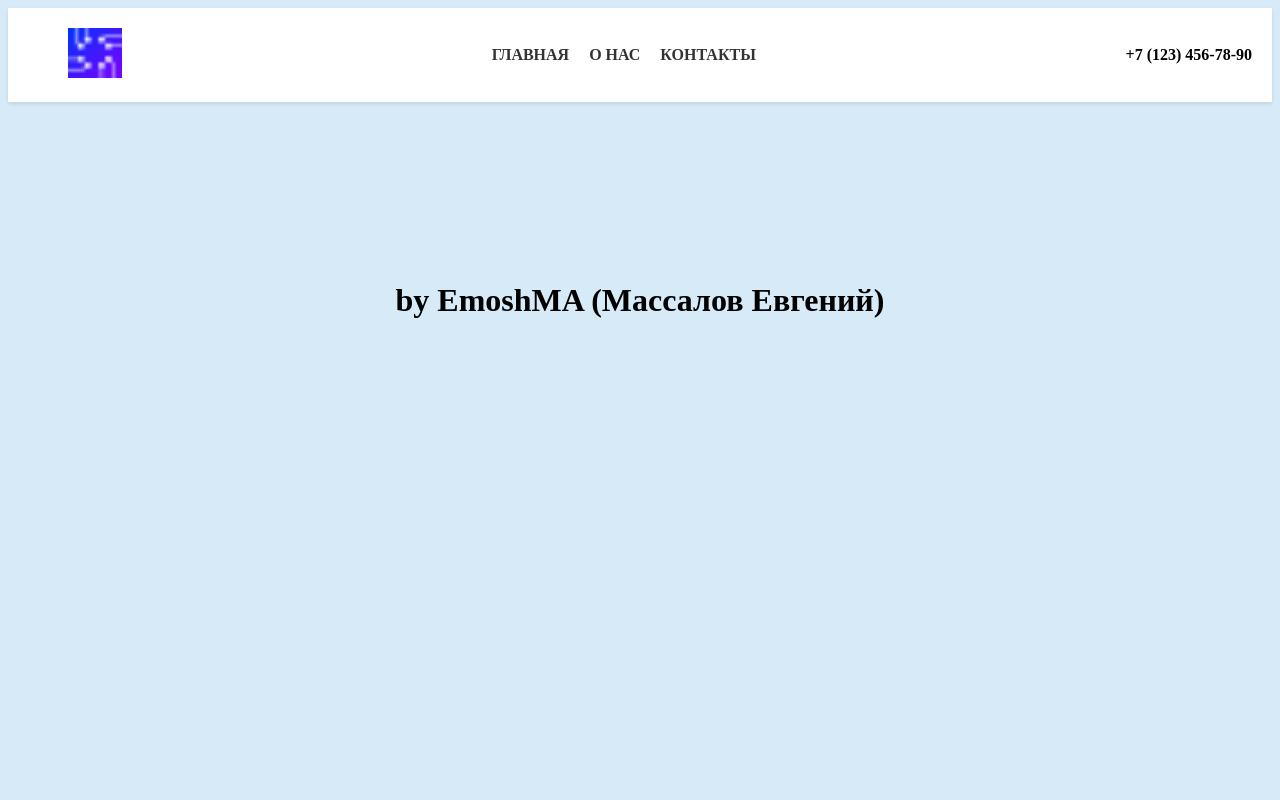
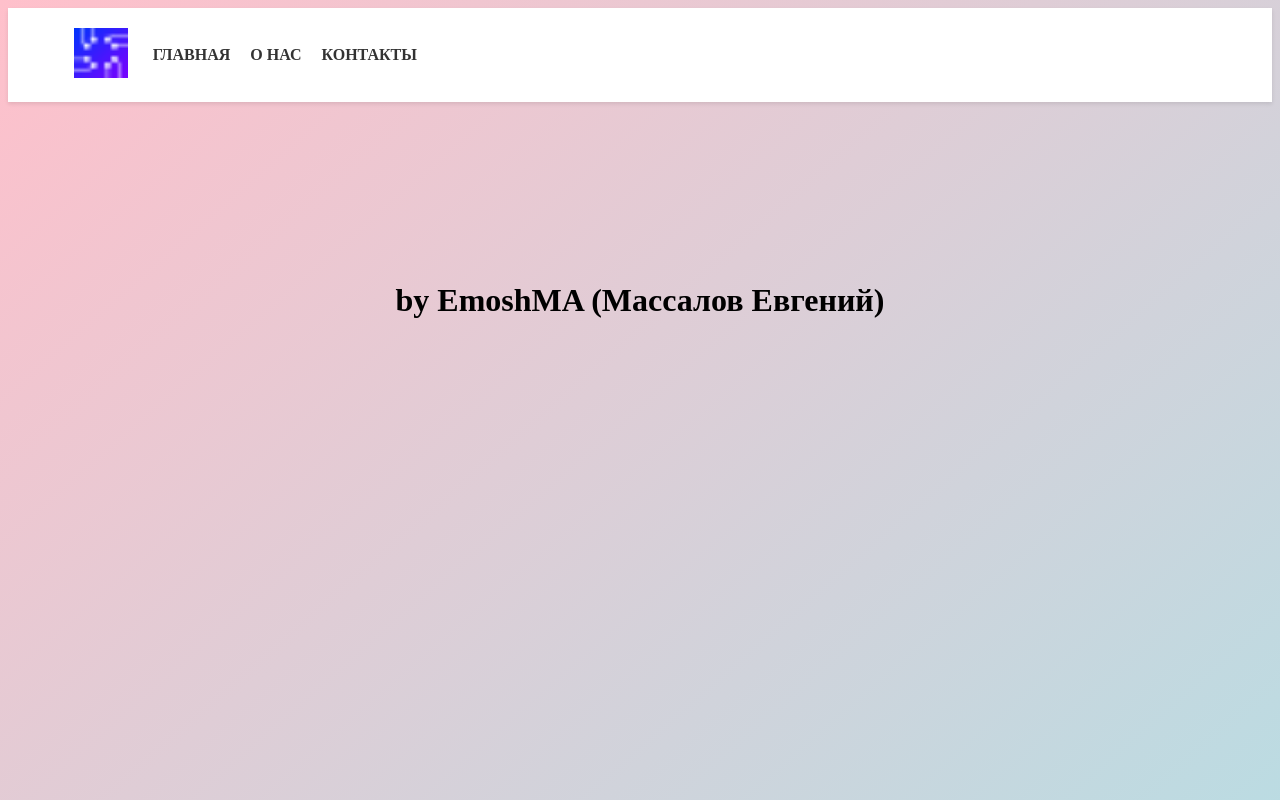
Before and after one commit to EmoshMA/newnavigator, a plain HTML site: page navigatorsvyazi-main/about.html in a window 1280 px wide. Shown: the top 800 px of the page. Drawn offline with Linux system fonts and the light colour scheme.

Commit message:
Add files via upload

```diff
--- a/navigatorsvyazi-main/about.html
+++ b/navigatorsvyazi-main/about.html
@@ -11,19 +11,18 @@
         <div class="container">
           <div class="site-branding">
             <a href="landingpage.html">
-              <img src="VKSIT.ico" alt="Logo" style="width: 54px;margin-left: 60px;">
+              <img src="VKSIT.ico" alt="Logo" style="width: 54px;margin-left: 66px;">
             </a>
           </div>
-          <nav class="site-navigation">
+          <nav class="site-navigation" style="
+          margin-right: 855px;
+      ">
             <ul>
               <li><a href="landingpage.html">Главная</a></li>
               <li><a href="about.html">О нас</a></li>
               <li><a href="contacts.html">Контакты</a></li>
             </ul>
           </nav>
-          <div class="site-contact-info">
-            <span class="phone-number">+7 (123) 456-78-90</span>
-          </div>
         </div>
       </header>
       <div class="ktosdelal">
--- a/navigatorsvyazi-main/landstyles.css
+++ b/navigatorsvyazi-main/landstyles.css
@@ -61,7 +61,8 @@
   }
 
   body {
-    background: #d6eaf8;
+    height: 1100px;
+background: linear-gradient(to top left, powderblue, pink);
   }
   .btn {
     text-decoration: none;
--- a/navigatorsvyazi-main/styles.css
+++ b/navigatorsvyazi-main/styles.css
@@ -83,7 +83,8 @@
 }
 
 body {
-    background: #d6eaf8;
+  height: 1100px;
+background: linear-gradient(to top left, powderblue, pink);
   }
   .btn {
     text-decoration: none;
```
Also changed, not shown: navigatorsvyazi-main/contacts.html (+4 -5 lines), navigatorsvyazi-main/index.html (+4 -5 lines), navigatorsvyazi-main/landingpage.html (+4 -5 lines).
